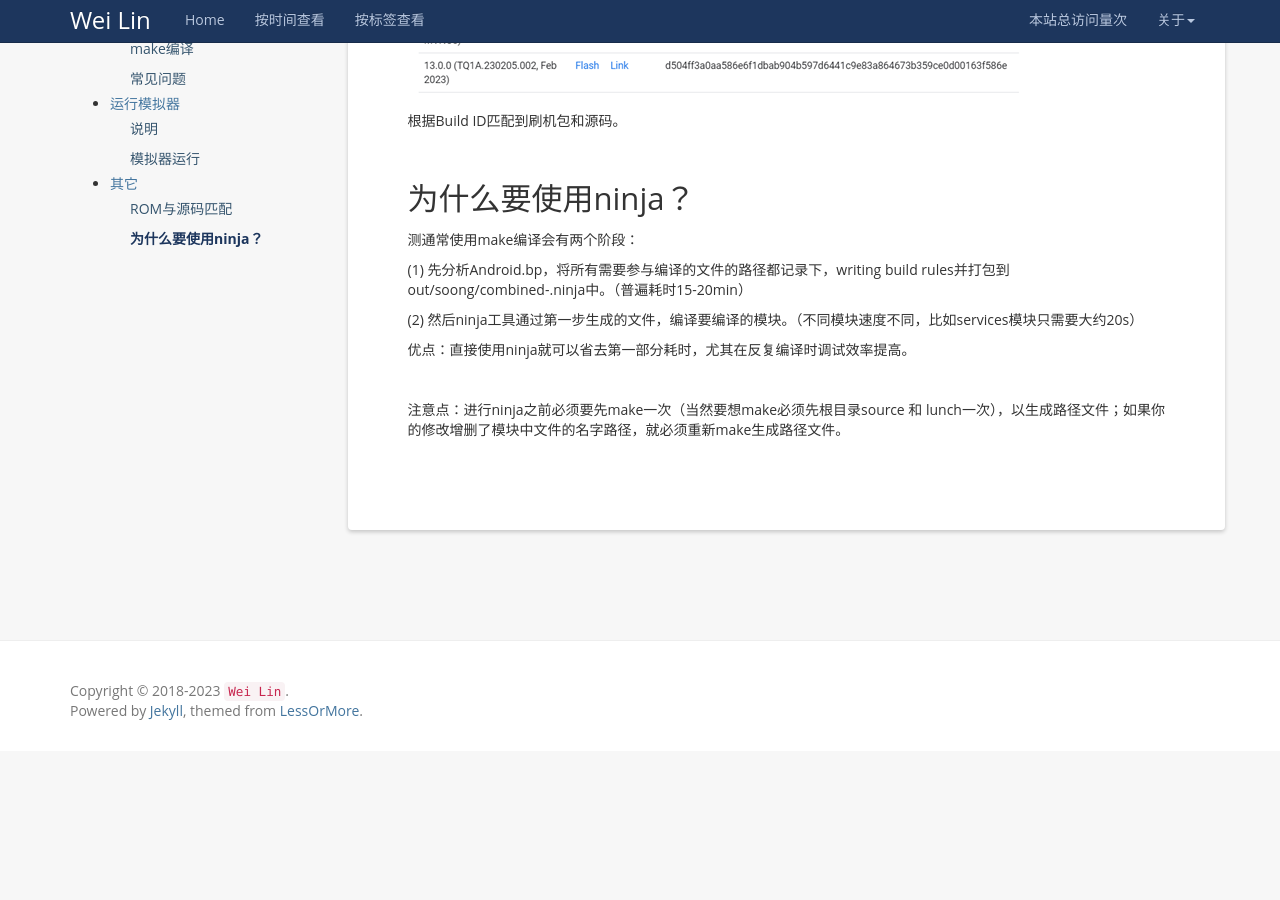
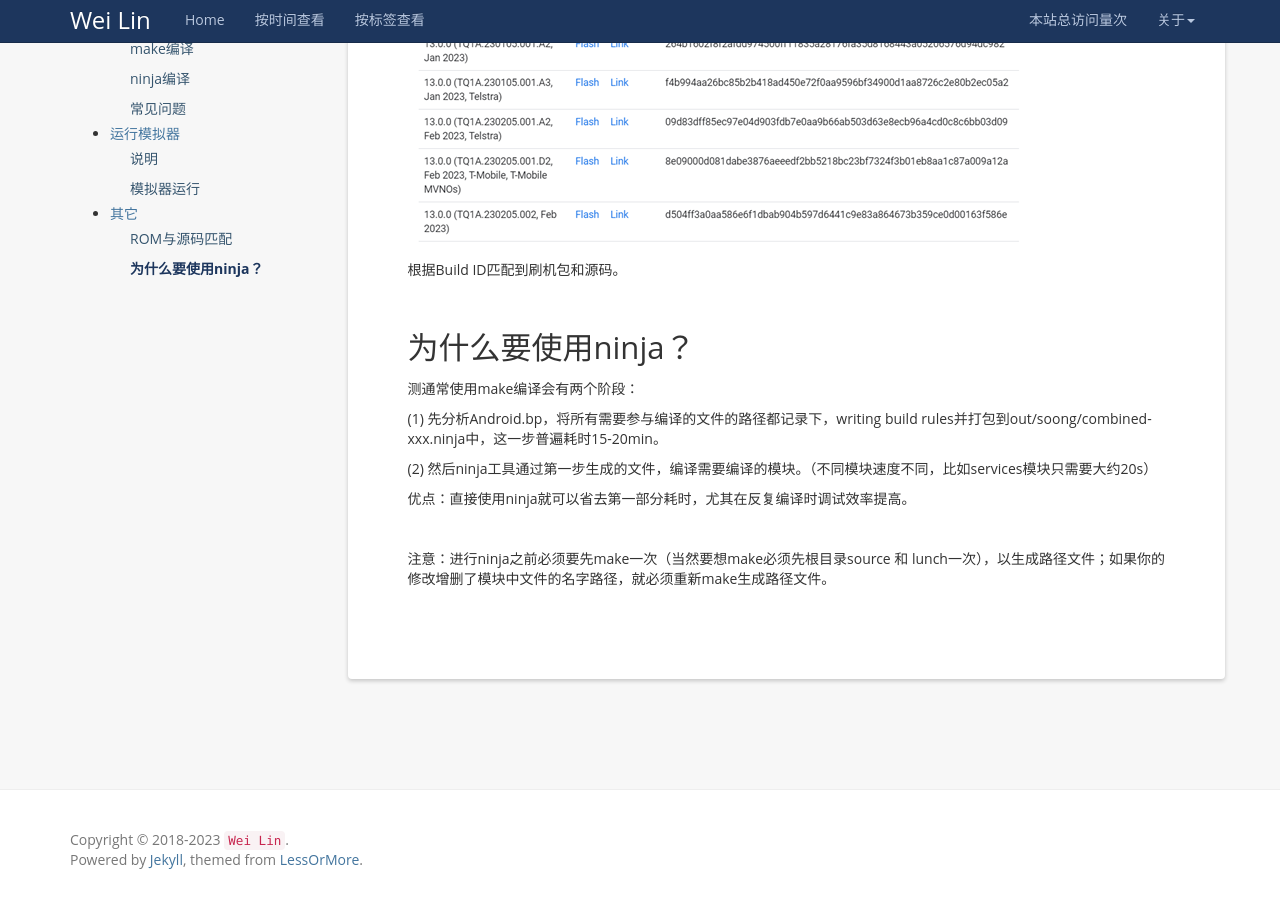
Before and after one commit to wl-weilin/wl-weilin.github.io, a Jekyll site: the page built from _posts/Android Framework/Android-other/2021-07-05-AOSP-下载并编译源码.md, in a window 1280 px wide and 900 px high, scrolled down 7625 px. Built offline with Jekyll 4.4.1, drawn with Linux system fonts in a browser that asks for light colours; a script that is not in the unit is left out; comment, search, counter and statistics services are not loaded; before the commit the page ends 8376 px from its top, so only the background shows below that; some of the changed text lies outside the part shown.

Commit message:
Update files

````diff
--- a/_posts/Android Framework/Android-other/2021-07-05-AOSP-下载并编译源码.md
+++ b/_posts/Android Framework/Android-other/2021-07-05-AOSP-下载并编译源码.md
@@ -34,7 +34,7 @@
 sudo apt install git-core gnupg flex bison build-essential zip curl zlib1g-dev gcc-multilib g++-multilib libc6-dev-i386 libncurses5 lib32ncurses5-dev x11proto-core-dev libx11-dev lib32z1-dev libgl1-mesa-dev libxml2-utils xsltproc unzip fontconfig
 ```
 
-注：Ubuntu 20.04应该也可以。
+注：Ubuntu 20.04应该也可以，不确定是否还需要安装其它库。
 
 
 
@@ -137,9 +137,11 @@
 
 注：make -j8全编译13.0.0_r15耗时大约2h40min，根据具体硬件设备有所不同。输出文件夹out约110GB。
 
+## ninja编译
+
 在第一次使用make编译之后，之后如果修改过源码，则可以使用ninja编译，相较于make速度较快。
 
-
+<br/>
 
 (1)   源码项目第一次使用ninja时
 
@@ -290,12 +294,12 @@
 
 测通常使用make编译会有两个阶段：
 
-(1) 先分析Android.bp，将所有需要参与编译的文件的路径都记录下，writing build rules并打包到out/soong/combined-.ninja中。（普遍耗时15-20min）
+(1) 先分析Android.bp，将所有需要参与编译的文件的路径都记录下，writing build rules并打包到out/soong/combined-xxx.ninja中，这一步普遍耗时15-20min。
 
-(2) 然后ninja工具通过第一步生成的文件，编译要编译的模块。（不同模块速度不同，比如services模块只需要大约20s）
+(2) 然后ninja工具通过第一步生成的文件，编译需要编译的模块。（不同模块速度不同，比如services模块只需要大约20s）
 
 优点：直接使用ninja就可以省去第一部分耗时，尤其在反复编译时调试效率提高。
 
 <br/>
 
-注意点：进行ninja之前必须要先make一次（当然要想make必须先根目录source 和 lunch一次），以生成路径文件；如果你的修改增删了模块中文件的名字路径，就必须重新make生成路径文件。
+注意：进行ninja之前必须要先make一次（当然要想make必须先根目录source 和 lunch一次），以生成路径文件；如果你的修改增删了模块中文件的名字路径，就必须重新make生成路径文件。
````
Also changed, not shown: other parts of _posts/Android Framework/Android-other/2021-07-05-AOSP-下载并编译源码.md (+2 -0 lines), _posts/Android Framework/AMS/2022-08-01-AMS概述.md (+2 -0 lines), _posts/Android Framework/AMS/2022-08-02-Activity概述.md (+1 -1 lines), _posts/Android Framework/Android-other/2021-07-08-Android编译命令与原理.md (+1 -1 lines), _posts/Android Framework/Binder/2022-07-10-Binder-Native层代码实践.md (+3 -3 lines), _posts/Android Framework/Binder/2022-07-18-Binder-异常处理机制.md (+1 -1 lines).
